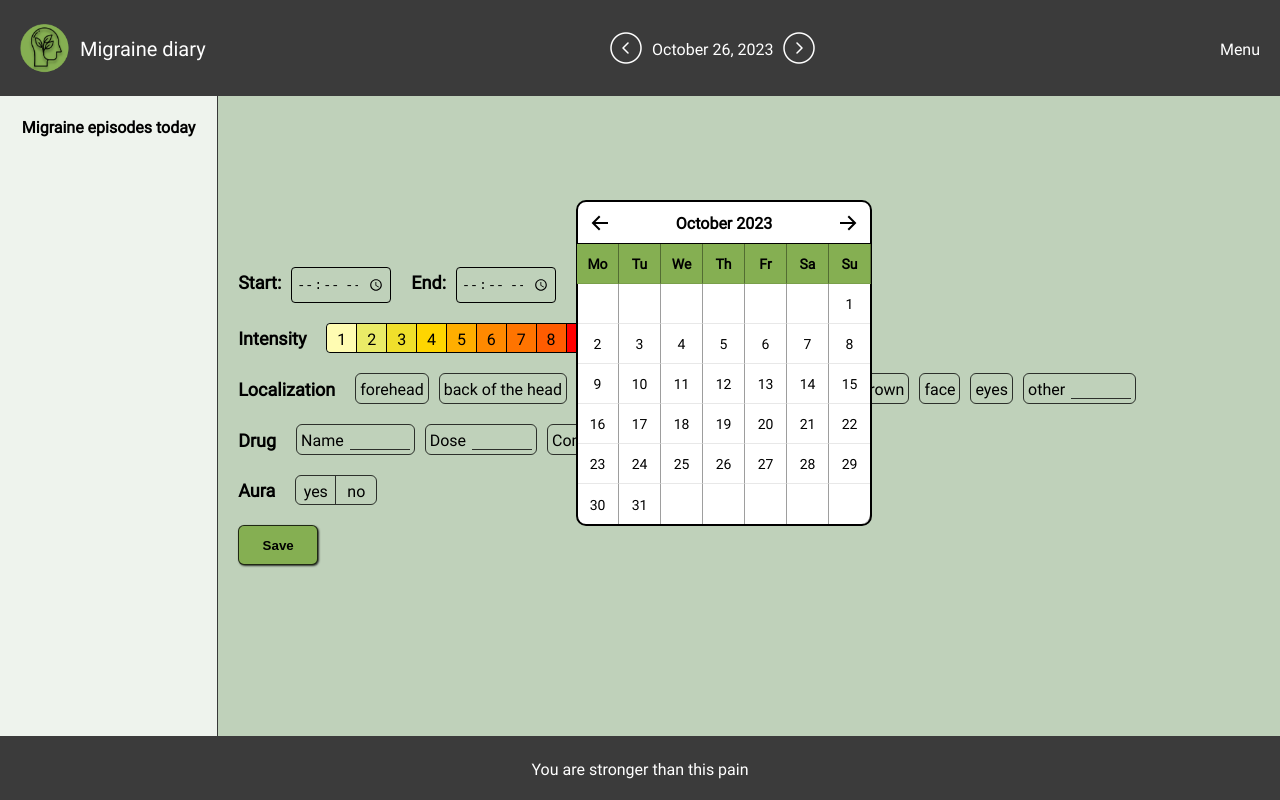
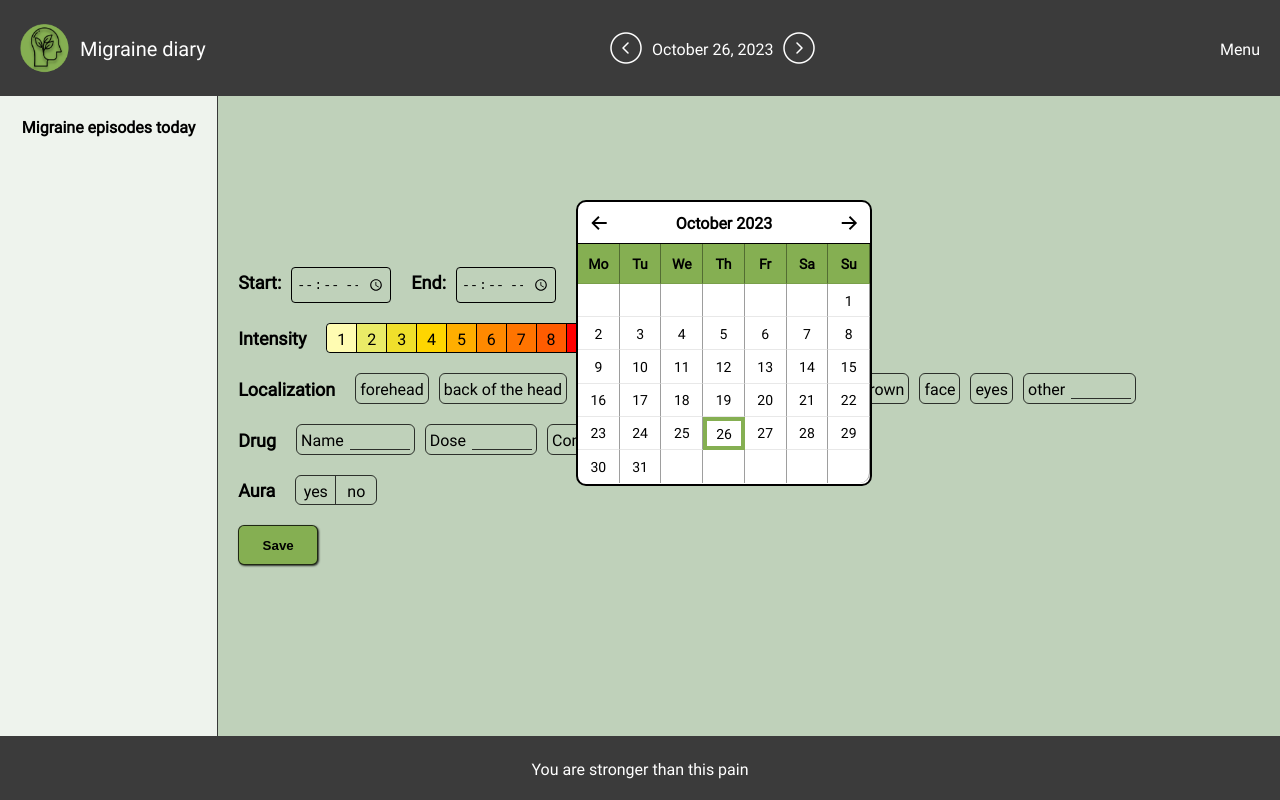
Before and after one commit to Raushaniam/migraine-diary, a React app: page / in a window 1280 px wide. Built offline with nearby package versions, Linux system fonts and the light colour scheme.

Commit message:
feat: change calendar styles, add current day style

```diff
--- a/src/app/components/Calendar/AllMonths/AllMonth.scss
+++ b/src/app/components/Calendar/AllMonths/AllMonth.scss
@@ -1,15 +1,17 @@
 @import "../../../constants/variables.scss";
 
 .AllMonths {
+  height: 240px;
   display: grid;
   grid-template-columns: repeat(3, 1fr);
   grid-template-rows: repeat(3, 1fr);
   column-gap: 6px;
   row-gap: 16px;
-  padding: 14px 0;
+  padding: 22px 10px;
   border-top: 1px solid black;
 
   .Month {
+    height: 36px;
     border: 2.5px solid #85AF52;
     border-radius: 10px;
     padding: 4px;
--- a/src/app/components/Calendar/Calendar.scss
+++ b/src/app/components/Calendar/Calendar.scss
@@ -8,8 +8,7 @@
   top: 25%;
   left: 45%;
   width: 296px;
-  min-height: 240px;
-  max-height: 350px;
+  height: 286px;
   background: $White;
   color: $Black;
   border: 2px solid $Black;
@@ -27,6 +26,7 @@
     padding: 0 10px;
 
     .MonthYear {
+      width: 50%;
       @include flexible();
       flex-wrap: nowrap;
       font-size: 16px;
@@ -42,36 +42,13 @@
 
   .MonthTable {
     display: grid;
-    grid-template-columns: repeat(7, 42px);
+    grid-template-columns: repeat(7, 1fr);
     grid-auto-rows: 1fr;
-    height: 100%;
+    height: 240px;
+    width: 100%;
     border-top: 1.5px solid $Black;
     font-size: 14px;
     border-bottom-left-radius: 10px;
     border-bottom-right-radius: 10px;
-
-
-    .Day {
-      min-height: 40px;
-      border-right: 0.2px solid #00000061;
-      border-bottom: 0.2px solid #00000017;
-      @include flexible();
-
-      &:nth-last-child(7) {
-        border-bottom-left-radius: 10px;
-      }
-
-      &:nth-last-child(-n + 7) {
-        border-bottom: 0px;
-      }
-
-      &:nth-last-child(1) {
-        border-bottom-right-radius: 10px;
-      }
-    }
-
-    .Pointer {
-      cursor: pointer;
-    }
   }
 }
--- a/src/app/components/Calendar/Calendar.tsx
+++ b/src/app/components/Calendar/Calendar.tsx
@@ -11,12 +11,14 @@ import {EMonths} from "../../types/EMonths";
 import {ECalendarMode} from "../../types/ECalendarMode";
 import {AllMonths} from "./AllMonths/AllMonths";
 import {Years} from "./Years/Years";
+import {getCurrentDay} from "../../logic/getCurrentDay";
 
 export const Calendar: FC<ICalendar> = () => {
     const [month, setMonth] = useState<IDay[][]>([[]]);
     const [currentMonth, setCurrentMonth] = useState<number>(getCurrentMonth);
     const [currentYear, setCurrentYear] = useState<number>(getCurrentYear);
     const [mode, setMode] = useState<ECalendarMode>(ECalendarMode.Days);
+    const [currentDay, setCurrentDay] = useState<number>(getCurrentDay);
 
     useEffect(() => {
         setMonth(formMonthModel(currentMonth, currentYear));
@@ -69,11 +71,15 @@ export const Calendar: FC<ICalendar> = () => {
                     fill="black"/>
             </svg>
             {
-                (mode === ECalendarMode.Days || mode === ECalendarMode.Years)
-                    ?
-                    <div onClick={showAllMonths} className="MonthYear">{EMonths[currentMonth]} {currentYear}</div>
-                    :
-                    <div onClick={showAllMonths} className="MonthYear">{currentYear}</div>
+                mode === ECalendarMode.Days &&
+                <div onClick={showAllMonths} className="MonthYear">{EMonths[currentMonth]} {currentYear}</div>
+            }
+            {
+                mode === ECalendarMode.Months && <div onClick={showAllMonths} className="MonthYear">{currentYear}</div>
+            }
+            {
+                mode === ECalendarMode.Years &&
+                <div onClick={showAllMonths} className="Period">{currentYear - 6} - {currentYear + 5}</div>
             }
             <svg onClick={showNextMonth} className="Arrow" xmlns="http://www.w3.org/2000/svg" width="24" height="24"
                  viewBox="0 0 24 24"
@@ -87,7 +93,7 @@ export const Calendar: FC<ICalendar> = () => {
             mode === ECalendarMode.Days &&
             <div className="MonthTable">
                 <DaysOfTheWeek/>
-                <ListOfDays month={month}/>
+                <ListOfDays month={month} currentDay={currentDay}/>
             </div>
         }
         {
--- a/src/app/components/Calendar/DaysOfTheWeek/DaysOfTheWeek.scss
+++ b/src/app/components/Calendar/DaysOfTheWeek/DaysOfTheWeek.scss
@@ -2,4 +2,5 @@
   font-weight: 600;
   background: #85AF52;
   cursor: default;
+  height: 40px;
 }
--- a/src/app/components/Calendar/ListOfDays/IListOfDays.ts
+++ b/src/app/components/Calendar/ListOfDays/IListOfDays.ts
@@ -2,4 +2,5 @@ import {IDay} from "../../../types/IDay";
 
 export interface IListOfDays {
     month: IDay[][],
+    currentDay: number,
 }
--- /dev/null
+++ b/src/app/components/Calendar/ListOfDays/ListOfDays.scss
@@ -0,0 +1,27 @@
+@import "../../../constants/variables.scss";
+
+.Day {
+  border-right: 0.2px solid #00000061;
+  border-bottom: 0.2px solid #00000017;
+  @include flexible();
+
+  &:nth-last-child(7) {
+    border-bottom-left-radius: 10px;
+  }
+
+  &:nth-last-child(-n + 7) {
+    border-bottom: 0px;
+  }
+
+  &:nth-last-child(1) {
+    border-bottom-right-radius: 10px;
+  }
+}
+
+.Pointer {
+  cursor: pointer;
+}
+
+.CurrentDay {
+  border: 4px solid #85AF52
+}
--- a/src/app/components/Calendar/ListOfDays/ListOfDays.tsx
+++ b/src/app/components/Calendar/ListOfDays/ListOfDays.tsx
@@ -1,13 +1,16 @@
 import React, {FC, ReactNode} from "react";
 import {IListOfDays} from "./IListOfDays";
+import './ListOfDays.scss'
 
-export const ListOfDays: FC<IListOfDays> = ({month}) => {
+export const ListOfDays: FC<IListOfDays> = ({month, currentDay}) => {
     const listOfDays: ReactNode[] = month.map((item, index) => {
         return item.map((day) => {
             if (day.date === 0) {
                 return <div key={index} className="Day Pointer"></div>;
             }
-            return <div key={index} className="Day Pointer">{day.date}</div>;
+            return <div key={index} className={day.date === currentDay ? "Day Pointer CurrentDay" : "Day Pointer"}>
+                {day.date}
+            </div>;
         })
     })
     return listOfDays;
--- a/src/app/components/Calendar/Years/Years.scss
+++ b/src/app/components/Calendar/Years/Years.scss
@@ -2,15 +2,17 @@
 
 .Years {
   width: 100%;
+  height: 240px;
   display: grid;
   grid-template-columns: repeat(3, 1fr);
   grid-template-rows: repeat(3, 1fr);
   column-gap: 6px;
   row-gap: 16px;
-  padding: 14px 10px;
+  padding: 22px 10px;
   border-top: 1px solid black;
 
   .Year {
+    height: 36px;
     border: 2.5px solid #85AF52;
     border-radius: 10px;
     padding: 4px;
@@ -23,3 +25,13 @@
     border-color: #00000052;
   }
 }
+
+.Period {
+  width: 50%;
+  @include flexible();
+  flex-wrap: nowrap;
+  font-size: 16px;
+  font-weight: 600;
+  padding: 10px 0;
+  cursor: pointer;
+}
--- a/src/app/components/Calendar/Years/Years.tsx
+++ b/src/app/components/Calendar/Years/Years.tsx
@@ -8,7 +8,7 @@ export const Years: FC<IYears> = ({onChange, currentYear}) => {
         onChange(year);
     }
 
-    for (let i = currentYear - 4; i <= currentYear + 4; i++) {
+    for (let i = currentYear - 6; i <= currentYear + 5; i++) {
         years.push(i);
     }
 
--- /dev/null
+++ b/src/app/logic/getCurrentDay.ts
@@ -0,0 +1,3 @@
+export const getCurrentDay = (): number => {
+    return new Date().getDate();
+}
```
